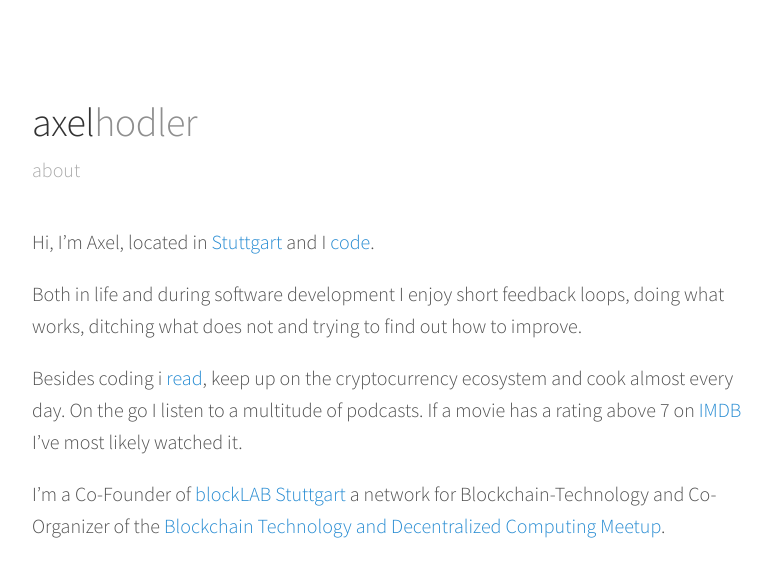
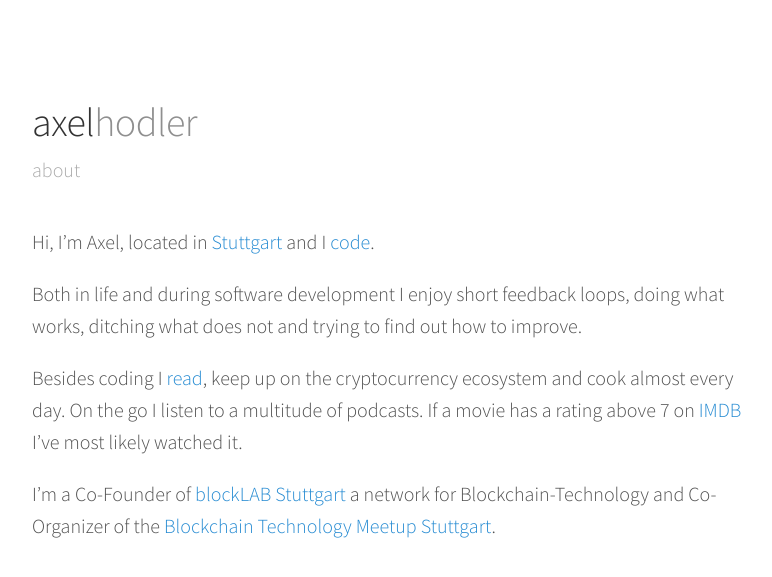
Before and after one commit to schlegde/schlegel.github.io, a Jekyll site: the page built from about.md, in a window 1280 px wide. Shown: the top 577 px of the page, without its empty margins (248-1020 px from the left). Built offline with Jekyll 4.4.1, drawn with Linux system fonts in a browser that asks for light colours.

Commit message:
update links

```diff
--- a/about.md
+++ b/about.md
@@ -7,6 +7,6 @@
 
 Both in life and during software development I enjoy short feedback loops, doing what works, ditching what does not and trying to find out how to improve.
 
-Besides coding i [read](https://www.goodreads.com/user/show/17724008-xorrr), keep up on the cryptocurrency ecosystem and cook almost every day. On the go I listen to a multitude of podcasts. If a movie has a rating above 7 on [IMDB](http://www.imdb.com/) I've most likely watched it.
+Besides coding I [read](https://www.goodreads.com/user/show/17724008-axel), keep up on the cryptocurrency ecosystem and cook almost every day. On the go I listen to a multitude of podcasts. If a movie has a rating above 7 on [IMDB](http://www.imdb.com/) I've most likely watched it.
 
-I'm a Co-Founder of [blockLAB Stuttgart](http://blocklab.de/) a network for Blockchain-Technology and Co-Organizer of the [Blockchain Technology and Decentralized Computing Meetup](https://www.meetup.com/blockchain_technology/).
+I'm a Co-Founder of [blockLAB Stuttgart](http://blocklab.de/) a network for Blockchain-Technology and Co-Organizer of the [Blockchain Technology Meetup Stuttgart](https://www.meetup.com/Blockchain-meetup/).
```
